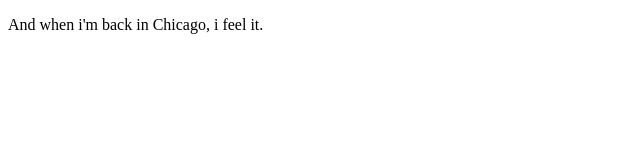
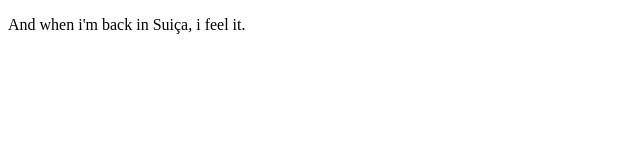
Before and after one commit to raissa-placido/suica, a plain HTML site: page index.html in a window 1280 px wide. Shown: the full height of the page, 0-640 px from the left. Drawn offline with Linux system fonts and the light colour scheme.

Commit message:
Mudar Chicago para Suiça.

```diff
--- a/index.html
+++ b/index.html
@@ -6,6 +6,6 @@
     <title>Chicago</title>
 </head>
 <body>
-    <p>And when i'm back in Chicago, i feel it.</p>
+    <p>And when i'm back in Suiça, i feel it.</p>
 </body>
 </html>
```
